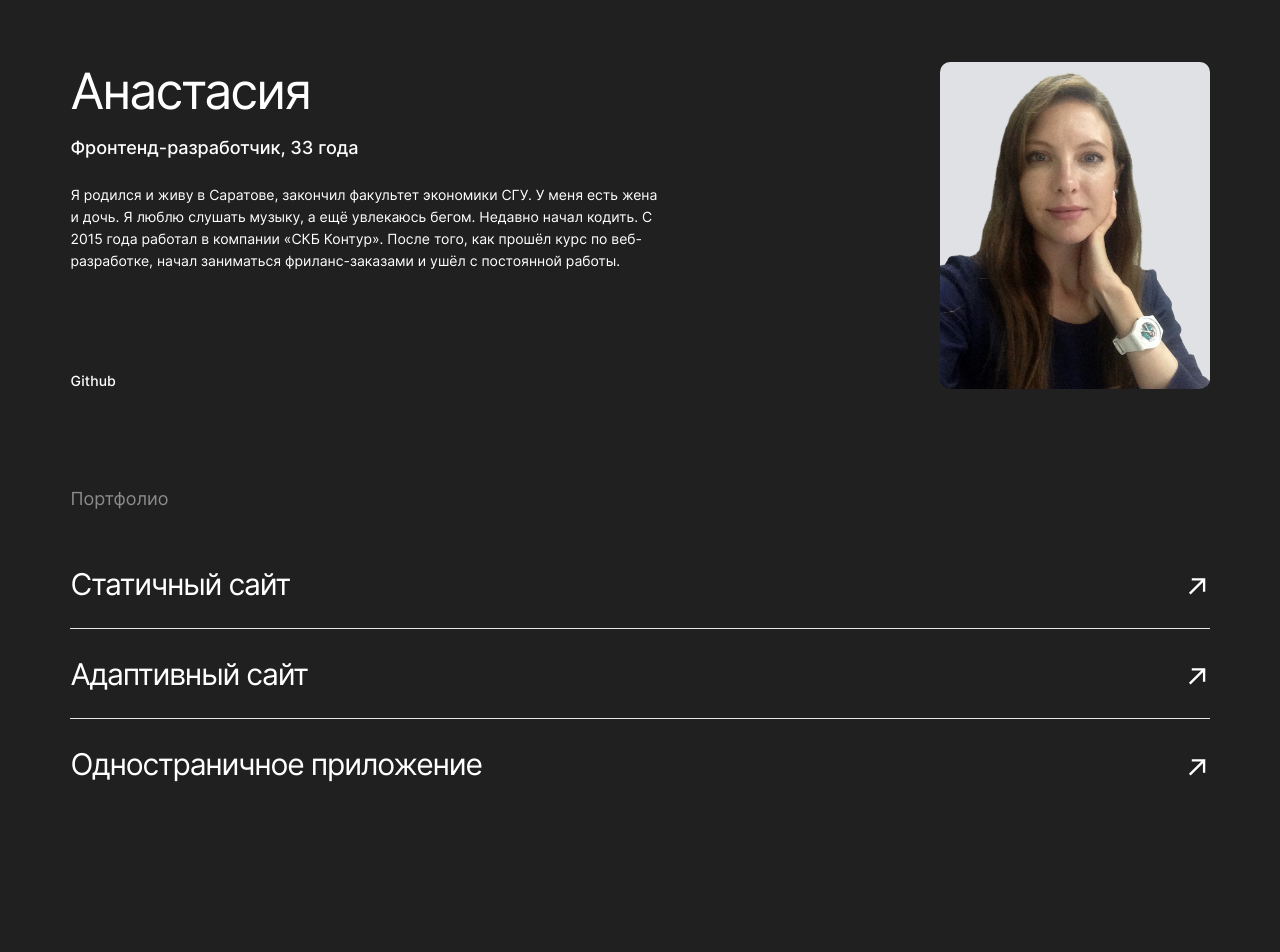
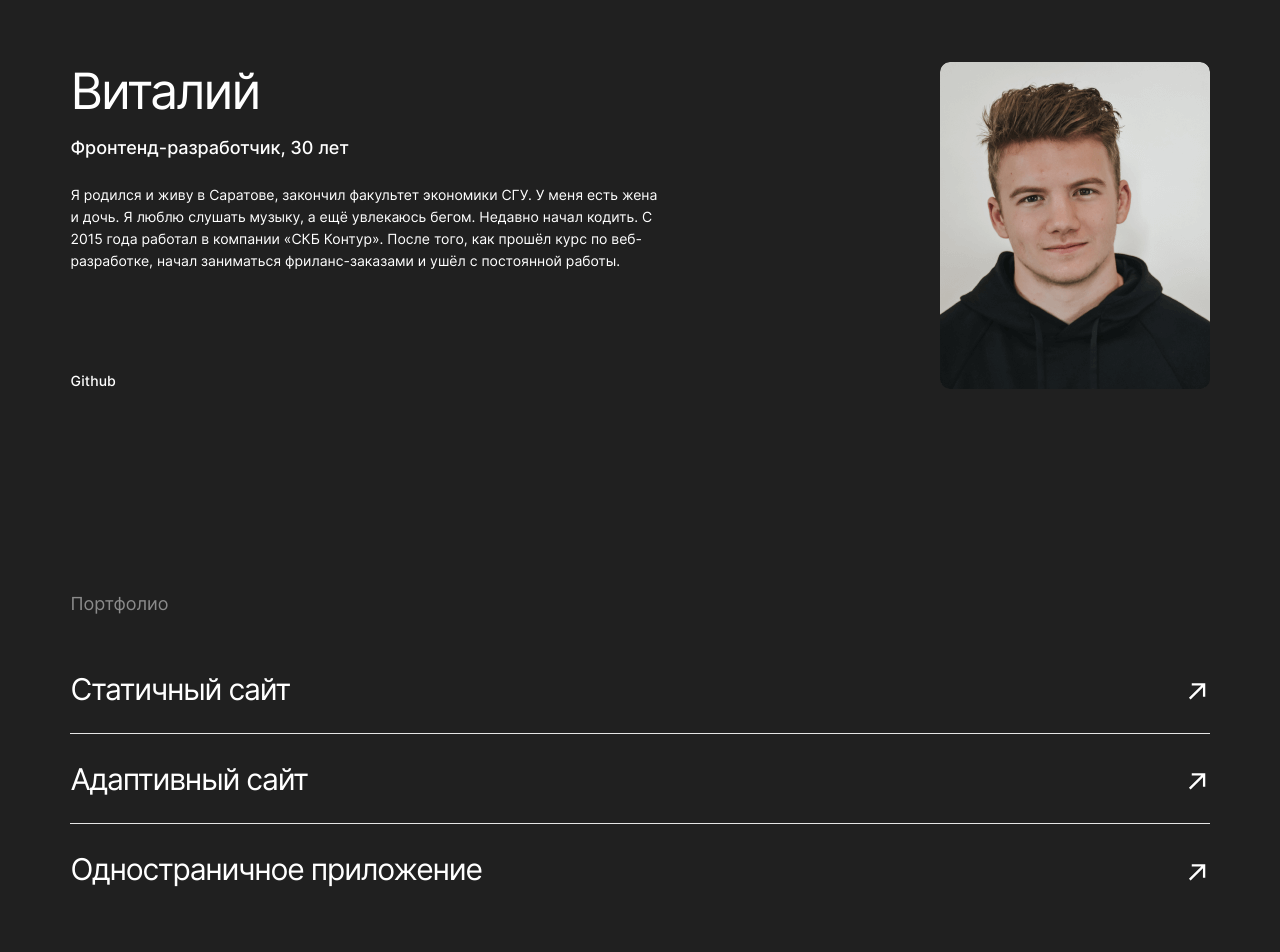
Before and after one commit to yaanab/movies-explorer-frontend2, a React (Create React App) app in the folder movies-explorer-frontend/: page / in a window 1280 px wide. Shown: the part 2060-3012 px from the top of the page. Built offline with nearby package versions, Linux system fonts and the light colour scheme.

Commit message:
refactor: Портфолио перенесено в Portfolio.js

```diff
--- a/movies-explorer-frontend/src/components/AboutMe/AboutMe.css
+++ b/movies-explorer-frontend/src/components/AboutMe/AboutMe.css
@@ -71,46 +71,6 @@
   border-radius: 10px
 }
 
-.about-me__portfolio {
-  display: flex;
-  flex-direction: column;
-}
-
-.about-me__portfolio-title {
-  font-style: normal;
-  font-weight: 400;
-  color: #8B8B8B;
-  line-height: 20px;
-}
-
-.about-me__links {
-  list-style-type: none;
-  margin: 0;
-  padding: 0;
-}
-
-.about-me__link {
-  box-sizing: border-box;
-  display: flex;
-  align-items: center;
-  text-decoration: none;
-  cursor: pointer;
-  transition: 0.2s ease-in-out;
-  font-style: normal;
-  font-weight: 400;
-  letter-spacing: -0.04em;
-  color: #FFFFFF;
-  background: url(../../images/arrow.svg) no-repeat;
-}
-
-.about-me__link:hover {
-  opacity: 0.7;
-}
-
-.about-me__link_underlined {
-  border-bottom: 1px solid #E6E6E6;
-}
-
 @media screen and (max-width: 599px) {
   .about-me__content {
     width: 90.3%;
@@ -154,19 +114,6 @@
   .about-me__text {
     max-width: 100%;
   }
-
-  .about-me__portfolio-title {
-    margin: 0 0 20px;
-    font-size: 14px;
-  }
-
-  .about-me__link {
-    font-size: 18px;
-    line-height: 28px;
-    height: 68px;
-    background-size: 18px;
-    background-position: right center;
-  }
 }
 
 @media screen and (min-width: 600px) {
@@ -185,17 +132,6 @@
 
   .about-me__experience {
     justify-content: space-between;
-  }
-
-  .about-me__portfolio-title {
-    margin: 0 0 30px;
-    font-size: 18px;
-  }
-
-  .about-me__link {
-    line-height: 50px;
-    height: 90px;
-    background-position: right 4px bottom 33px;
   }
 }
 
@@ -233,11 +169,6 @@
   .about-me__text {
     max-width: 54.5%;
   }
-
-  .about-me__link {
-    font-size: 28px;
-    background-size: 18px;
-  }
 }
 
 @media screen and (min-width: 1023px) {
@@ -274,9 +205,4 @@
   .about-me__text {
     max-width: 51.9%;
   }
-
-  .about-me__link {
-    font-size: 30px;
-    background-size: 18px;
-  }
 }
--- a/movies-explorer-frontend/src/components/AboutMe/AboutMe.js
+++ b/movies-explorer-frontend/src/components/AboutMe/AboutMe.js
@@ -1,4 +1,4 @@
-import photo from '../../images/about-me-photo.JPG';
+import photo from '../../images/about-me-photo.png';
 
 function AboutMe() {
   return (
@@ -10,9 +10,9 @@ function AboutMe() {
         <div className="about-me__text">
           <div className='about-me__text-block'>
             <h3 className="about-me__name">
-              Анастасия
+              Виталий
             </h3>
-            <p className="about-me__profession">Фронтенд-разработчик, 33 года</p>
+            <p className="about-me__profession">Фронтенд-разработчик, 30 лет</p>
             <p className="about-me__experience">
               Я родился и живу в Саратове, закончил факультет экономики СГУ. У меня есть жена и дочь. Я люблю слушать музыку, а ещё увлекаюсь бегом. Недавно начал кодить. С 2015 года работал в компании «СКБ Контур». После того, как прошёл курс по веб-разработке, начал заниматься фриланс-заказами и ушёл с постоянной работы.
             </p>
@@ -23,30 +23,7 @@ function AboutMe() {
         </div>
         <img src={photo} alt="фото" className='about-me__photo' />
       </article>
-      <div className='about-me__portfolio'>
-        <h3 className='about-me__portfolio-title'>
-          Портфолио
-        </h3>
-        <nav>
-          <ul className='about-me__links'>
-            <li>
-              <a className="about-me__link about-me__link_underlined" target="_blank" rel="noreferrer" href="https://github.com/yaanab/how-to-learn">
-                Статичный сайт
-              </a>
-            </li>
-            <li>
-              <a className="about-me__link about-me__link_underlined" target="_blank" rel="noreferrer" href="https://yaanab.github.io/russian-travel/index.html">
-                Адаптивный сайт
-              </a>
-            </li>
-            <li>
-              <a className="about-me__link" target="_blank" rel="noreferrer" href="https://yaana.nomoredomains.sbs">
-                Одностраничное приложение
-              </a>
-            </li>
-          </ul>
-        </nav>
-      </div>
+
     </section>
   );
 }
--- a/movies-explorer-frontend/src/components/Main/Main.js
+++ b/movies-explorer-frontend/src/components/Main/Main.js
@@ -3,6 +3,7 @@ import NavTab from '../NavTab/NavTab';
 import AboutProject from '../AboutProject/AboutProject';
 import Techs from '../Techs/Techs';
 import AboutMe from '../AboutMe/AboutMe';
+import Portfolio from '../Portfolio/Portfolio';
 
 function Main() {
   return (
@@ -12,6 +13,7 @@ function Main() {
       <AboutProject />
       <Techs />
       <AboutMe />
+      <Portfolio />
     </>
   )
 }
--- a/movies-explorer-frontend/src/components/Portfolio/Portfolio.css
+++ b/movies-explorer-frontend/src/components/Portfolio/Portfolio.css
@@ -0,0 +1,94 @@
+.portfolio {
+  margin: 0 auto;
+  display: flex;
+  flex-direction: column;
+}
+
+.portfolio__title {
+  font-style: normal;
+  font-weight: 400;
+  color: #8B8B8B;
+  line-height: 20px;
+}
+
+.portfolio__links {
+  list-style-type: none;
+  margin: 0;
+  padding: 0;
+}
+
+.portfolio__link {
+  box-sizing: border-box;
+  display: flex;
+  align-items: center;
+  text-decoration: none;
+  cursor: pointer;
+  transition: 0.2s ease-in-out;
+  font-style: normal;
+  font-weight: 400;
+  letter-spacing: -0.04em;
+  color: #FFFFFF;
+  background: url(../../images/arrow.svg) no-repeat;
+}
+
+.portfolio__link:hover {
+  opacity: 0.7;
+}
+
+.portfolio__link_underlined {
+  border-bottom: 1px solid #E6E6E6;
+}
+
+@media screen and (max-width: 599px) {
+  .portfolio {
+    width: 90.3%;
+  }
+
+  .portfolio__title {
+    margin: 0 0 20px;
+    font-size: 14px;
+  }
+
+  .portfolio__link {
+    font-size: 18px;
+    line-height: 28px;
+    height: 68px;
+    background-size: 18px;
+    background-position: right center;
+  }
+}
+
+@media screen and (min-width: 600px) {
+  .portfolio__title {
+    margin: 0 0 30px;
+    font-size: 18px;
+  }
+
+  .portfolio__link {
+    line-height: 50px;
+    height: 90px;
+    background-position: right 4px bottom 33px;
+  }
+}
+
+@media screen and (min-width: 600px) and (max-width: 1023px) {
+  .portfolio {
+    max-width: 87%;
+  }
+
+  .portfolio__link {
+    font-size: 28px;
+    background-size: 18px;
+  }
+}
+
+@media screen and (min-width: 1023px) {
+  .portfolio {
+    width: 89%;
+  }
+
+  .portfolio__link {
+    font-size: 30px;
+    background-size: 18px;
+  }
+}
--- a/movies-explorer-frontend/src/components/Portfolio/Portfolio.js
+++ b/movies-explorer-frontend/src/components/Portfolio/Portfolio.js
@@ -0,0 +1,30 @@
+function Portfolio() {
+  return (
+    <section className='portfolio'>
+      <h3 className='portfolio__title'>
+        Портфолио
+      </h3>
+      <nav>
+        <ul className='portfolio__links'>
+          <li>
+            <a className="portfolio__link portfolio__link_underlined" target="_blank" rel="noreferrer" href="https://github.com/yaanab/how-to-learn">
+              Статичный сайт
+            </a>
+          </li>
+          <li>
+            <a className="portfolio__link portfolio__link_underlined" target="_blank" rel="noreferrer" href="https://yaanab.github.io/russian-travel/index.html">
+              Адаптивный сайт
+            </a>
+          </li>
+          <li>
+            <a className="portfolio__link" target="_blank" rel="noreferrer" href="https://yaana.nomoredomains.sbs">
+              Одностраничное приложение
+            </a>
+          </li>
+        </ul>
+      </nav>
+    </section>
+  );
+}
+
+export default Portfolio;
```
Also changed, not shown: movies-explorer-frontend/src/images/about-me-photo.JPG (deleted), movies-explorer-frontend/src/images/about-me-photo.png (added).
